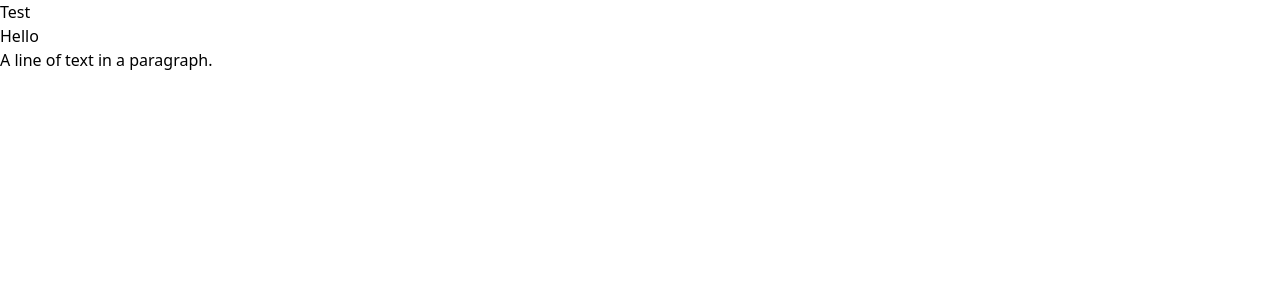
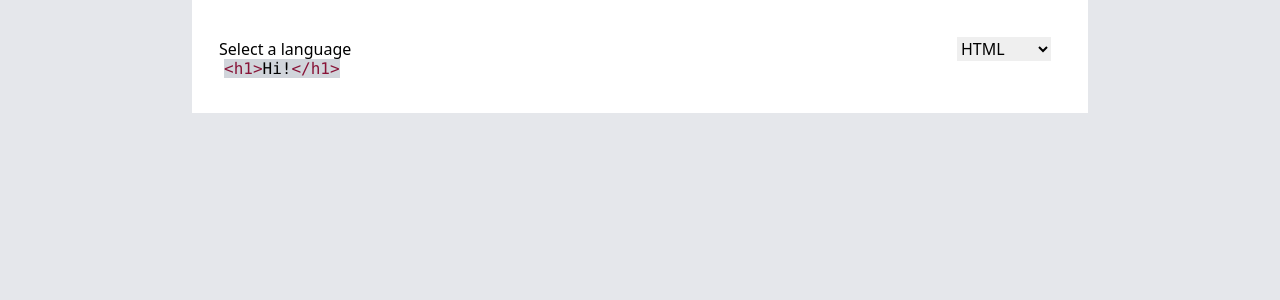
Before and after one commit to timotius02/text-editor, a Next.js app: page / in a window 1280 px wide. Shown: the top 300 px of the page. Built offline with nearby package versions, Linux system fonts and the light colour scheme.

Commit message:
syntax highlight works

```diff
--- a/app/layout.tsx
+++ b/app/layout.tsx
@@ -12,7 +12,7 @@ export default function RootLayout({
         head.tsx. Find out more at https://beta.nextjs.org/docs/api-reference/file-conventions/head
       */}
       <head />
-      <body>{children}</body>
+      <body className="bg-gray-200 h-full">{children}</body>
     </html>
   );
 }
--- a/app/page.tsx
+++ b/app/page.tsx
@@ -1,11 +1,9 @@
-import Editor from "../components/editor";
+import TextEditor from "../components/TextEditor";
 
 export default function Home() {
   return (
-    <main>
-      <div>Test</div>
-      <div className="text-red">Hello</div>
-      <Editor></Editor>
+    <main className="container mx-auto h-full">
+      <TextEditor></TextEditor>
     </main>
   );
 }
--- /dev/null
+++ b/components/CodeElement.tsx
@@ -0,0 +1,7 @@
+export default function CodeElement(props: any) {
+  return (
+    <pre {...props.attributes}>
+      <code className="bg-red-500">{props.children}</code>
+    </pre>
+  );
+}
--- /dev/null
+++ b/components/DefaultElement.tsx
@@ -0,0 +1,3 @@
+export default function DefaultElement(props: any) {
+  return <p {...props.attributes}>{props.children}</p>;
+}
--- /dev/null
+++ b/components/Leaf.tsx
@@ -0,0 +1,36 @@
+import clsx from "clsx";
+
+interface LeafProps {
+  attributes: any;
+  children: React.ReactNode;
+  leaf: any;
+}
+const Leaf = ({ attributes, children, leaf }: LeafProps) => {
+  return (
+    <span
+      {...attributes}
+      className={clsx(
+        "font-mono bg-gray-300",
+        leaf.comment && "text-slate-400",
+        (leaf.operator || leaf.url) && "text-amber-600",
+        leaf.keyword && "text-blue-400",
+        (leaf.variable || leaf.regex) && "text-orange-300",
+        (leaf.number ||
+          leaf.boolean ||
+          leaf.tag ||
+          leaf.constant ||
+          leaf.symbol ||
+          leaf["attr-name"] ||
+          leaf.selector) &&
+          "text-rose-900",
+        leaf.punctuation && "text-gray-400",
+        (leaf.string || leaf.char) && "text-lime-600",
+        (leaf.function || leaf["class-name"]) && "text-red-400"
+      )}
+    >
+      {children}
+    </span>
+  );
+};
+
+export default Leaf;
--- /dev/null
+++ b/components/TextEditor.tsx
@@ -0,0 +1,112 @@
+"use client";
+
+import Prism from "prismjs";
+import "prismjs/components/prism-python";
+import "prismjs/components/prism-php";
+import "prismjs/components/prism-sql";
+import "prismjs/components/prism-java";
+import { useState, useCallback, useMemo } from "react";
+import {
+  BaseRange,
+  createEditor,
+  Descendant,
+  type NodeEntry,
+  Text,
+  type Node,
+} from "slate";
+import { Slate, Editable, withReact } from "slate-react";
+import Leaf from "./Leaf";
+
+const getLength = (token: string | Prism.Token): number => {
+  if (typeof token === "string") {
+    return token.length;
+  } else if (typeof token.content === "string") {
+    return token.content.length;
+  } else if (Array.isArray(token.content)) {
+    return token.content.reduce((l, t) => l + getLength(t), 0);
+  } else {
+    throw new Error("Code highlight cannot have non-text content");
+  }
+};
+
+const initialValue: Descendant[] = [
+  {
+    type: "paragraph",
+    children: [
+      {
+        text: "<h1>Hi!</h1>",
+      },
+    ],
+  },
+];
+
+const TextEditor = () => {
+  const [language, setLanguage] = useState("html");
+  const renderLeaf = useCallback((props: any) => <Leaf {...props} />, []);
+  const editor = useMemo(() => withReact(createEditor()), []);
+
+  // decorate function depends on the language selected
+  const decorate = useCallback(
+    ([node, path]: NodeEntry<Node>) => {
+      const ranges: BaseRange[] = [];
+      if (!Text.isText(node)) {
+        return ranges;
+      }
+      const tokens = Prism.tokenize(node.text, Prism.languages[language]);
+      let start = 0;
+
+      for (const token of tokens) {
+        const length = getLength(token);
+        const end = start + length;
+
+        if (typeof token !== "string") {
+          ranges.push({
+            [token.type]: true,
+            anchor: { path, offset: start },
+            focus: { path, offset: end },
+          });
+        }
+
+        start = end;
+      }
+
+      return ranges;
+    },
+    [language]
+  );
+
+  return (
+    <div className="mx-auto h-full max-w-4xl bg-white p-8">
+      <Slate editor={editor} value={initialValue}>
+        <div
+          contentEditable={false}
+          style={{ position: "relative", top: "5px", right: "5px" }}
+        >
+          <h3>
+            Select a language
+            <select
+              value={language}
+              style={{ float: "right" }}
+              onChange={(e) => setLanguage(e.target.value)}
+            >
+              <option value="js">JavaScript</option>
+              <option value="css">CSS</option>
+              <option value="html">HTML</option>
+              <option value="python">Python</option>
+              <option value="sql">SQL</option>
+              <option value="java">Java</option>
+              <option value="php">PHP</option>
+            </select>
+          </h3>
+        </div>
+        <Editable
+          decorate={decorate}
+          renderLeaf={renderLeaf}
+          placeholder="Write some code..."
+        />
+      </Slate>
+    </div>
+  );
+};
+
+export default TextEditor;
--- a/components/editor.tsx
+++ /dev/null
@@ -1,22 +0,0 @@
-"use client";
-
-import { useState } from "react";
-import { createEditor } from "slate";
-import { Slate, Editable, withReact } from "slate-react";
-
-const initialValue = [
-  {
-    type: "paragraph" as const,
-    children: [{ text: "A line of text in a paragraph." }],
-  },
-];
-
-export default function Editor() {
-  const [editor] = useState(() => withReact(createEditor()));
-
-  return (
-    <Slate editor={editor} value={initialValue}>
-      <Editable />
-    </Slate>
-  );
-}
--- /dev/null
+++ b/prettier.config.js
@@ -0,0 +1,3 @@
+module.exports = {
+  plugins: [require("prettier-plugin-tailwindcss")],
+};
--- a/tailwind.config.js
+++ b/tailwind.config.js
@@ -1,6 +1,10 @@
 /** @type {import('tailwindcss').Config} */
 module.exports = {
-  content: ["./app/**/*.{ts,tsx}", "./components/**/*.{ts,tsx}"],
+  content: [
+    "./app/**/*.{js,ts,jsx,tsx}",
+    "./pages/**/*.{js,ts,jsx,tsx}",
+    "./components/**/*.{js,ts,jsx,tsx}",
+  ],
   theme: {
     extend: {},
   },
--- a/tsconfig.json
+++ b/tsconfig.json
@@ -1,6 +1,6 @@
 {
   "compilerOptions": {
-    "target": "es5",
+    "target": "ES2015",
     "lib": ["dom", "dom.iterable", "esnext"],
     "allowJs": true,
     "skipLibCheck": true,
```
Also changed, not shown: package.json (+10 -6 lines), 2 other files (tests, documents, lock files or other folders).
